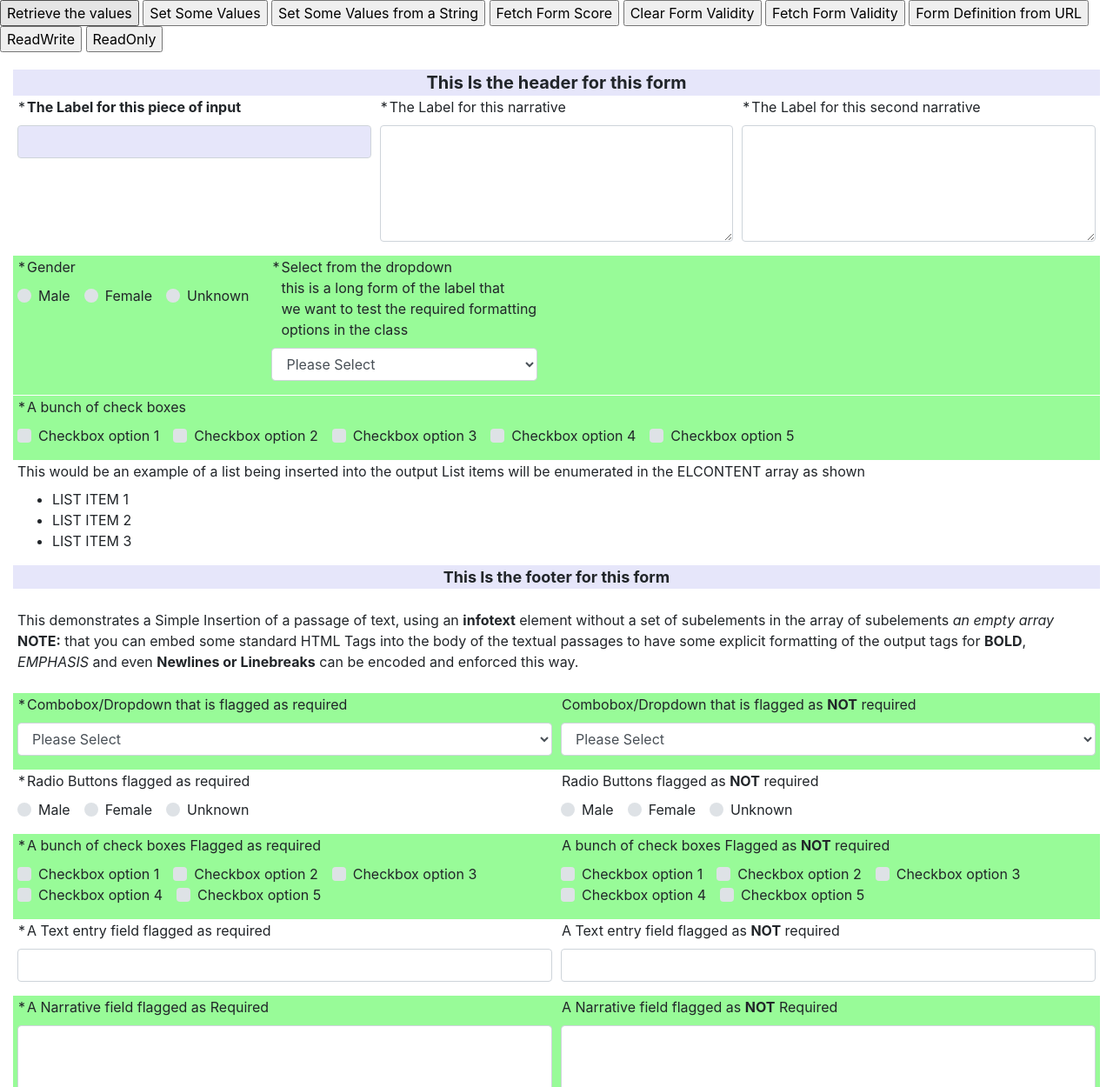
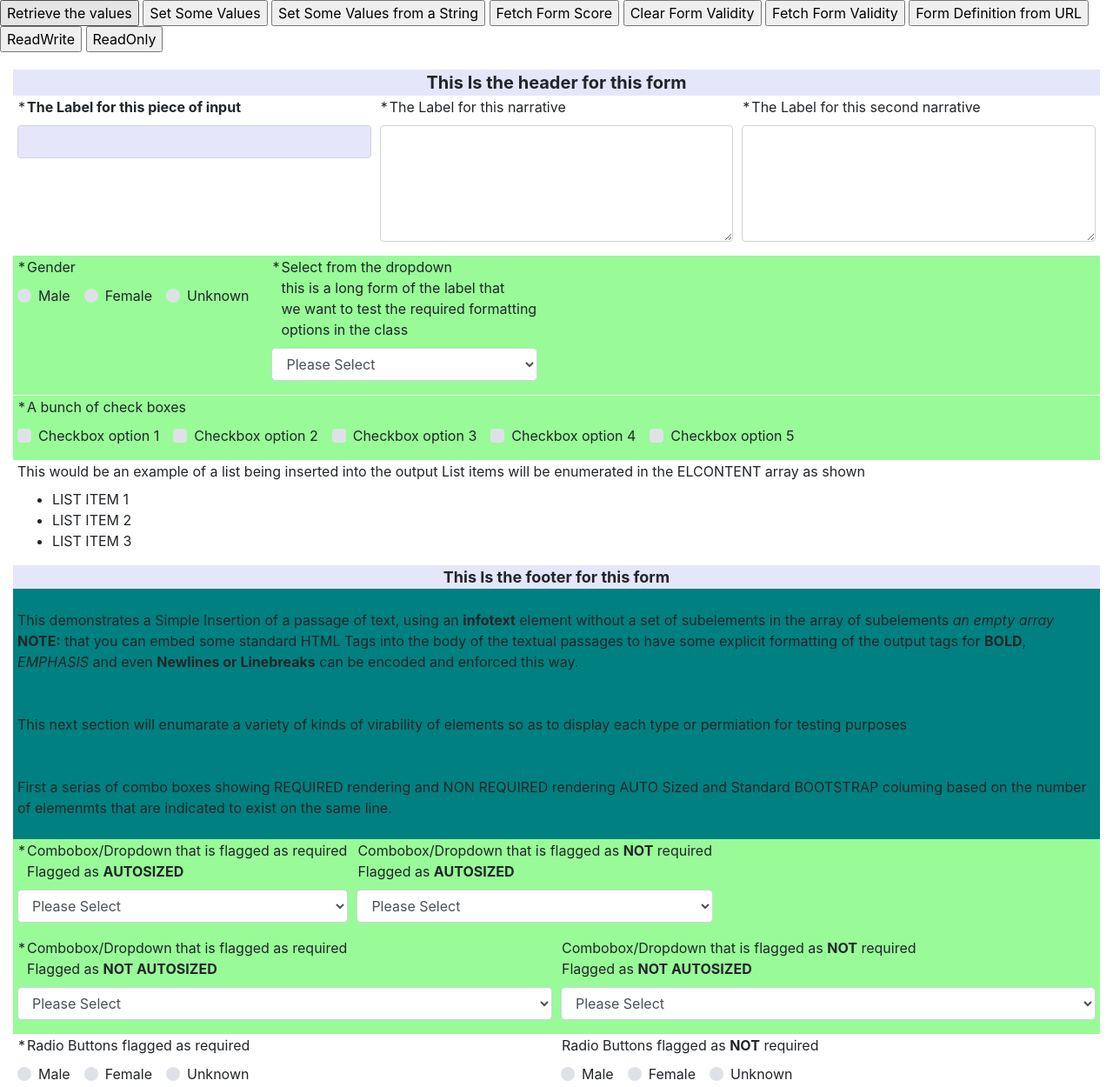
Before and after one commit to Harlock123/FormGen_Bootstrap, a plain HTML site: page index.html in a window 1280 px wide. Shown: the top 1250 px of the page at 87% size. Drawn offline with Linux system fonts and the light colour scheme.

Commit message:
Some small additions to INDEX test page and Markdown

```diff
--- a/index.html
+++ b/index.html
@@ -119,60 +119,82 @@
             new UIElement(8,"TheFooter","footer","This Is the footer for this form",[],true,[],true,
             "font-size:18px;font-weight:bold;background-color: lavender","margin-bottom:0","",[0]));
 
+
         ELEs.push(
             new UIElement(9,"LIST","infotext","<br>This demonstrates a Simple Insertion of a passage of text, using an <b>infotext</b> element without a set of subelements in the array of subelements <em>an empty array</em><br> <b>NOTE:</b> that you can embed some standard HTML Tags into the body of the textual passages to have some explicit formatting of the output tags for <b>BOLD</b>, <em>EMPHASIS</em> and even <b>Newlines or Linebreaks</b> can be encoded and enforced this way.",
-            [],true,[],true,"","","",[]));
+            [],true,[],true,"background-color: teal","","",[]));
+
+        ELEs.push(
+            new UIElement(10,"LIST","infotext","<br>This next section will enumarate a variety of kinds of virability of elements so as to display each type or permiation for testing purposes",
+            [],true,[],true,"background-color: teal","","",[]));
+
+        ELEs.push(
+            new UIElement(11,"LIST","infotext","<br>First a serias of combo boxes showing REQUIRED rendering and NON REQUIRED rendering AUTO Sized and Standard BOOTSTRAP columing based on the number of elemenmts that are indicated to exist on the same line.",
+            [],true,[],true,"background-color: teal","","",[]));
 
 
 
         ELEs.push(
-            new UIElement(10,"10","dropdown","Combobox/Dropdown that is flagged as required",["1","2","3","4"], true,
+            new UIElement(12,"10","dropdown","Combobox/Dropdown that is flagged as required<br>Flagged as <b>AUTOSIZED</b>",["1","2","3","4"], true,
+            [],true,"background-color: palegreen","","",[],true));
+
+        ELEs.push(
+            new UIElement(12,"10a","dropdown","Combobox/Dropdown that is flagged as <b>NOT</b> required<br>Flagged as <b>AUTOSIZED</b>",["1","2","3","4"], false,
+            [],true,"background-color: palegreen","","",[],true));
+
+        ELEs.push(
+            new UIElement(13,"10","dropdown","Combobox/Dropdown that is flagged as required<br>Flagged as <b>NOT AUTOSIZED</b>",["1","2","3","4"], true,
             [],true,"background-color: palegreen","","",[]));
 
         ELEs.push(
-            new UIElement(10,"10a","dropdown","Combobox/Dropdown that is flagged as <b>NOT</b> required",["1","2","3","4"], false,
+            new UIElement(13,"10a","dropdown","Combobox/Dropdown that is flagged as <b>NOT</b> required<br>Flagged as <b>NOT AUTOSIZED</b>",["1","2","3","4"], false,
             [],true,"background-color: palegreen","","",[]));
 
+
+
+
+
+
         ELEs.push(
-            new UIElement(11,"11","radio","Radio Buttons flagged as required",["Male","Female","Unknown"],true,
+            new UIElement(14,"11","radio","Radio Buttons flagged as required",["Male","Female","Unknown"],true,
             [],true,"","","",[]));
 
         ELEs.push(
-            new UIElement(11,"11a","radio","Radio Buttons flagged as <b>NOT</b> required",["Male","Female","Unknown"],false,
+            new UIElement(14,"11a","radio","Radio Buttons flagged as <b>NOT</b> required",["Male","Female","Unknown"],false,
             [],true,"","","",[]));
 
         ELEs.push(
-            new UIElement(12,"12","checkbox","A bunch of check boxes Flagged as required",
+            new UIElement(15,"12","checkbox","A bunch of check boxes Flagged as required",
             ["Checkbox option 1","Checkbox option 2","Checkbox option 3","Checkbox option 4","Checkbox option 5"],
             true,[],true,"background-color: palegreen","","",[]));
 
         ELEs.push(
-            new UIElement(12,"12a","checkbox","A bunch of check boxes Flagged as <b>NOT</b> required",
+            new UIElement(15,"12a","checkbox","A bunch of check boxes Flagged as <b>NOT</b> required",
             ["Checkbox option 1","Checkbox option 2","Checkbox option 3","Checkbox option 4","Checkbox option 5"],
             false,[],true,"background-color: palegreen","","",[]));
 
         ELEs.push(
-            new UIElement(13,"13","text","A Text entry field flagged as required",[],true,
+            new UIElement(16,"13","text","A Text entry field flagged as required",[],true,
             [],true,"","","",[]));
 
         ELEs.push(
-            new UIElement(13,"13a","text","A Text entry field flagged as <b>NOT</b> required",[],false,
+            new UIElement(16,"13a","text","A Text entry field flagged as <b>NOT</b> required",[],false,
             [],true,"","","",[]));
 
         ELEs.push(
-            new UIElement(14,"14","narrative","A Narrative field flagged as Required",[],true,
+            new UIElement(17,"14","narrative","A Narrative field flagged as Required",[],true,
             [],true,"background-color: palegreen","","",[]));
 
         ELEs.push(
-            new UIElement(14,"14a","narrative","A Narrative field flagged as <b>NOT</b> Required",[],false,
+            new UIElement(17,"14a","narrative","A Narrative field flagged as <b>NOT</b> Required",[],false,
             [],true,"background-color: palegreen","","",[]));
 
         ELEs.push(
-            new UIElement(15,"15","date","A Date field flagged as Required",[],true,
+            new UIElement(18,"15","date","A Date field flagged as Required",[],true,
             [],true,"","","",[]));
 
         ELEs.push(
-            new UIElement(15,"15","date","A Date field flagged as <b>NOT</b> Required",[],false,
+            new UIElement(18,"15","date","A Date field flagged as <b>NOT</b> Required",[],false,
             [],true,"","","",[]));
 
 
```
Also changed, not shown: README.md.
